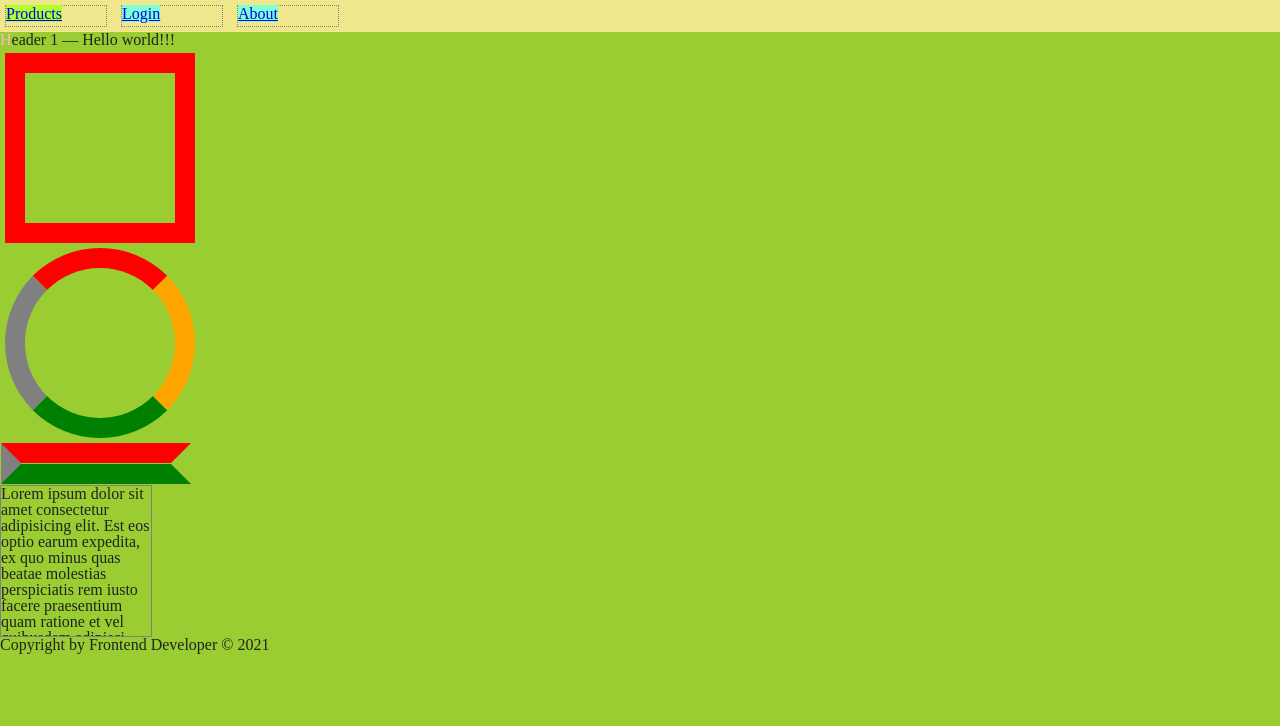
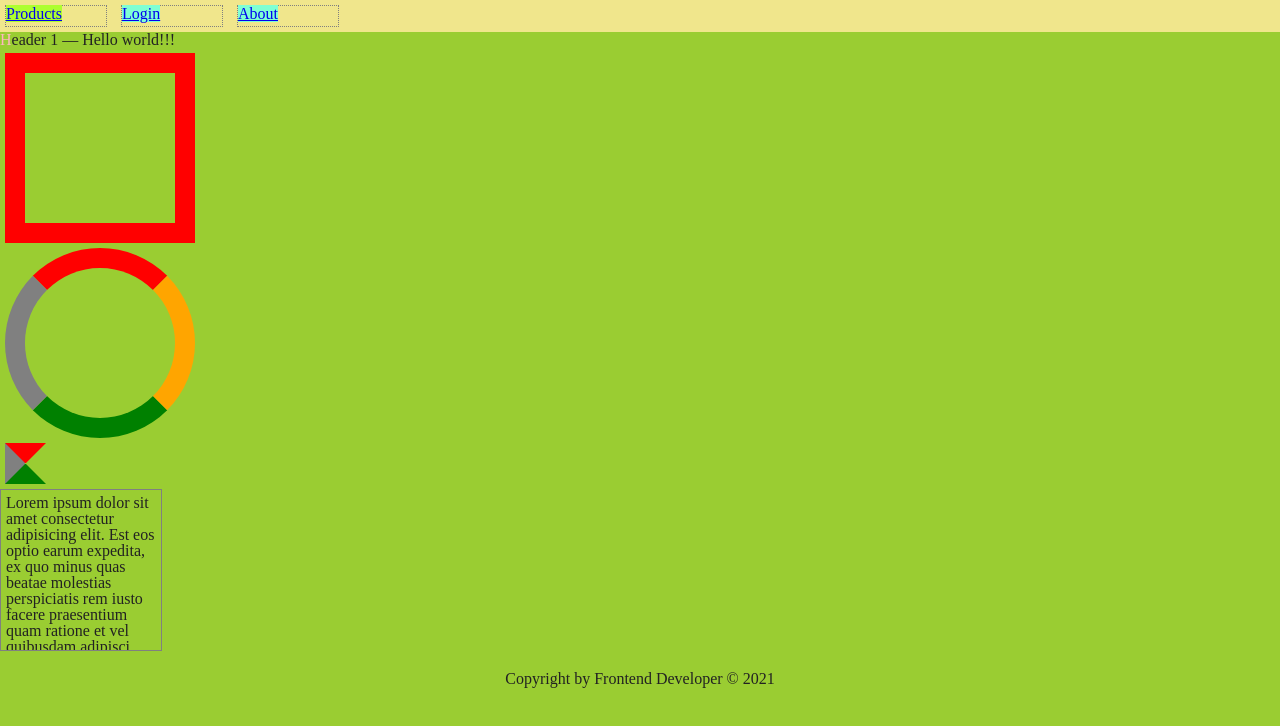
Before and after one commit to IacovColisnicenco/sk-trainings, a plain HTML site: page index.html in a window 1280 px wide. Drawn offline with Linux system fonts and the light colour scheme.

Commit message:
fixbug #third

```diff
--- a/css/style.css
+++ b/css/style.css
@@ -16,8 +16,9 @@ body {
     border-radius: 50%;
 }
 #third {
+
     height: 1px;
-    margin: 1px;
+    width: 1px;
     border-color: red transparent green grey;
 }
 
@@ -54,6 +55,12 @@ ul li{
 #box {
     width: 150px;
     height: 150px;
+    padding: 5px;
     overflow: scroll;
     border: 1px solid gray;
 }
+
+footer p{
+margin-top: 20px;
+    text-align: center;
+}
```
